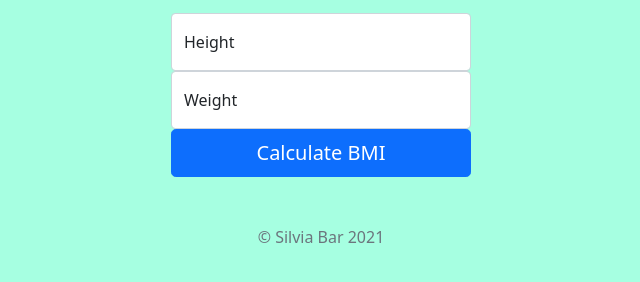
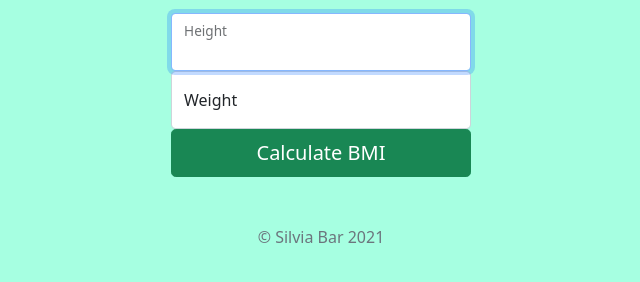
Before and after one commit to SilviaBarcellini/bmi-calculator, a website: page index.html in a window 1280 px wide. Shown: the part 286-568 px from the top of the page, without its empty margins (319-959 px from the left). Drawn offline with nearby package versions, Linux system fonts and the light colour scheme.

Commit message:
✨ add required to input fields

```diff
--- a/index.html
+++ b/index.html
@@ -66,15 +66,15 @@
 
 
     <div class="form-floating" >
-      <input type="text" class="form-control" id="floatingInput" name="h" placeholder="Height (m)">
-      <label for="floatingInput">Height</label>
+      <input type="text" class="form-control" id="floatingInput" name="h" placeholder="Height (m)" required autofocus>
+      <label>Height</label>
     </div>
     <div class="form-floating">
-      <input type="text" class="form-control" id="floatingPassword" placeholder="Weight (kg)" name="w">
-      <label for="floatingPassword">Weight</label>
+      <input type="text" class="form-control" id="floatingPassword" placeholder="Weight (kg)" name="w" required>
+      <label>Weight</label>
     </div>
 
-    <button class="w-100 btn btn-lg btn-primary" type="submit">Calculate BMI</button>
+    <button class="w-100 btn btn-lg btn-success" type="submit">Calculate BMI</button>
     <p class="mt-5 mb-3 text-muted">&copy; Silvia Bar 2021</p>
   </form>
 </main>
```
